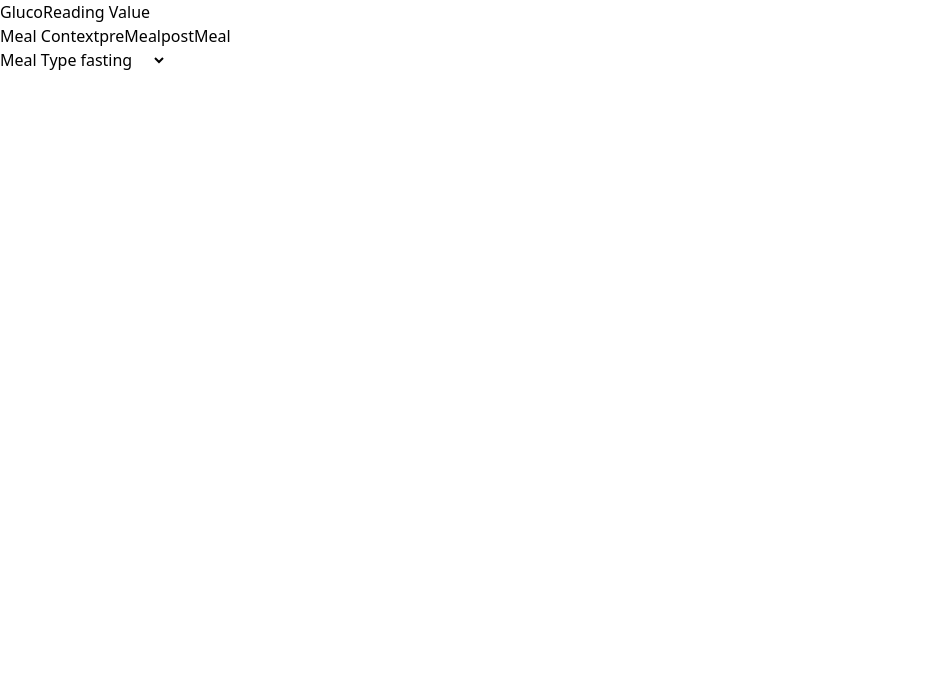
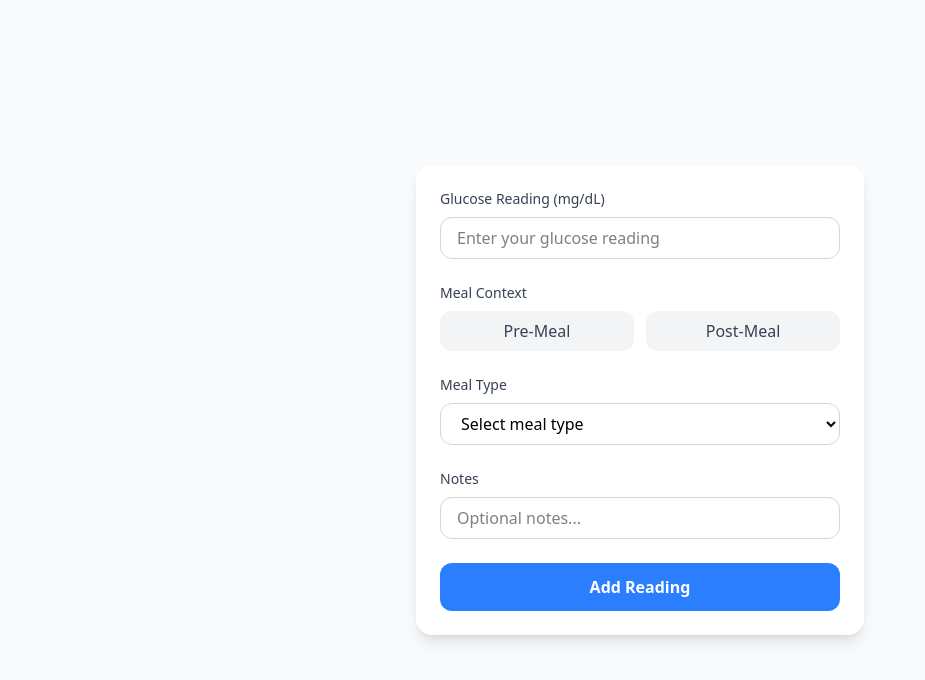
Before and after one commit to Durgaprasad-Developer/Diabet-Cure, a React (Vite) app in the folder client/: page /glucose-readings in a window 1280 px wide. Shown: the top 680 px of the page, without its empty margins (0-925 px from the left). Built offline with nearby package versions, Linux system fonts and the light colour scheme; no server answers.

Commit message:
add Glucose setup successful

```diff
--- /dev/null
+++ b/client/src/apicalls/glucoCalls.js
@@ -0,0 +1,19 @@
+import { API_BASE_URL } from "./config";
+import axios from "axios";
+
+const api = axios.create({
+    baseURL : API_BASE_URL,
+    withCredentials : true
+})
+
+export const addGlucose = async({value, mealContext,mealTag, notes,}) =>{
+    try{
+    const response = await api.post(`/api/glucose`,{
+        value, mealContext, mealTag, notes
+    })
+    console.log("add Glucose respone: ", response.data)
+    return response.data
+}catch(err){
+    console.error("add Glucose error", err);
+}
+}
--- a/client/src/pages/Glucosereadings.jsx
+++ b/client/src/pages/Glucosereadings.jsx
@@ -1,51 +1,144 @@
-import React,{useState} from 'react'
-import {motion} from "framer-motion"
+import React, { useState } from "react";
+import { addGlucose } from "../apicalls/glucoCalls";
 
 function Glucosereadings() {
-  const [value,setValue] = useState("");
-  const [mealContext, setmealContext] = useState("");
-  const [mealTag, setmealTag] = useState("");
+  const [value, setValue] = useState("");
+  const [mealContext, setMealContext] = useState("");
+  const [mealTag, setMealTag] = useState("");
   const [notes, setNotes] = useState("");
+  const [success, setSuccess] = useState(false);
+
+  const handleSubmit = async(e) => {
+    e.preventDefault();
+
+    const newReading = {
+      value,
+      mealContext,
+      mealTag,
+      notes,
+    };
+    const data = await addGlucose(newReading)
+    console.log(data);
+    if(data){
+      console.log("✅ Submitted Glucose Reading:", newReading);
+    }
 
 
+    // Reset fields
+    setValue("");
+    setMealContext("");
+    setMealTag("");
+    setNotes("");
+
+    // Show success
+    setSuccess(true);
+    setTimeout(() => setSuccess(false), 2000);
+  };
 
   return (
-    <div>
-      <form action="">
+    <div className="flex justify-center items-center min-h-screen bg-gray-50">
+    <div className=" bg-white rounded-2xl shadow-lg p-6 w-full max-w-md mx-auto">
+      <form onSubmit={handleSubmit} className="space-y-6">
+        {/* Glucose Reading */}
         <div>
-          <label >
-            GlucoReading Value
-          <input required type="text" value={value} onChange={(e)=>setValue(e.target.value)}/>
+          <label className="block text-sm font-medium text-gray-700 mb-2">
+            Glucose Reading (mg/dL)
           </label>
-        </div>
-        <div>
-          <label >
-            Meal Context
-            <button value="preMeal" onClick={()=>setmealContext("preMeal")}>preMeal</button>
-            <button value="postMeal" onClick={()=>setmealContext("postMeal")}>postMeal</button>
-          </label>
-        </div>
-        <div>
-          <label>
-            Meal Type
-          <select value={mealTag} onChange={(e)=>setmealTag(e.target.value)} required>
-            <option value="fasting">fasting</option>
-            <option value="breakfast">breakfast</option>
-            <option value="lunch">lunch</option>
-            <option value="dinner">dinner</option>
-            <option value="bedtime">bedtime</option>
-          </select>
-          </label>
-        </div>
-        <div>
-          <label >
-            <input type="text" value={notes} onChange={(e)=>setNotes(e.target.value)} />
-          </label>
+          <input
+            required
+            type="number"
+            placeholder="Enter your glucose reading"
+            value={value}
+            onChange={(e) => setValue(e.target.value)}
+            className="w-full px-4 py-2 rounded-xl border border-gray-300 focus:ring-2 focus:ring-blue-500 focus:border-blue-500 outline-none"
+          />
         </div>
 
+        {/* Meal Context */}
+        <div>
+          <label className="block text-sm font-medium text-gray-700 mb-2">
+            Meal Context
+          </label>
+          <div className="flex gap-3">
+            <button
+              type="button"
+              className={`flex-1 px-4 py-2 rounded-xl font-medium transition transform hover:scale-105 ${
+                mealContext === "preMeal"
+                  ? "bg-blue-500 text-white"
+                  : "bg-gray-100 text-gray-700 hover:bg-gray-200"
+              }`}
+              onClick={() => setMealContext("preMeal")}
+            >
+              Pre-Meal
+            </button>
+            <button
+              type="button"
+              className={`flex-1 px-4 py-2 rounded-xl font-medium transition transform hover:scale-105 ${
+                mealContext === "postMeal"
+                  ? "bg-blue-500 text-white"
+                  : "bg-gray-100 text-gray-700 hover:bg-gray-200"
+              }`}
+              onClick={() => setMealContext("postMeal")}
+            >
+              Post-Meal
+            </button>
+          </div>
+        </div>
+
+        {/* Meal Type */}
+        <div>
+          <label className="block text-sm font-medium text-gray-700 mb-2">
+            Meal Type
+          </label>
+          <select
+            value={mealTag}
+            onChange={(e) => setMealTag(e.target.value)}
+            required
+            className="w-full px-4 py-2 rounded-xl border border-gray-300 focus:ring-2 focus:ring-blue-500 focus:border-blue-500 outline-none"
+          >
+            <option value="" disabled>
+              Select meal type
+            </option>
+            <option value="fasting">Fasting</option>
+            <option value="breakfast">Breakfast</option>
+            <option value="lunch">Lunch</option>
+            <option value="dinner">Dinner</option>
+            <option value="bedtime">Bedtime</option>
+          </select>
+        </div>
+
+        {/* Notes */}
+        <div>
+          <label className="block text-sm font-medium text-gray-700 mb-2">
+            Notes
+          </label>
+          <input
+            type="text"
+            placeholder="Optional notes..."
+            value={notes}
+            onChange={(e) => setNotes(e.target.value)}
+            className="w-full px-4 py-2 rounded-xl border border-gray-300 focus:ring-2 focus:ring-blue-500 focus:border-blue-500 outline-none"
+          />
+        </div>
+
+        {/* Submit */}
+        <button
+          type="submit"
+          className="w-full py-3 bg-blue-500 text-white font-semibold rounded-xl hover:bg-blue-600 transform transition hover:scale-105"
+        >
+          Add Reading
+        </button>
+
+        {/* Success Message */}
+        {success && (
+          <p className="text-green-600 text-center font-medium">
+            ✅ Reading added successfully!
+          </p>
+        )}
       </form>
     </div>
-  )
+    </div>
+  );
 }
 
-export default Glucosereadings
+export default Glucosereadings;
```
